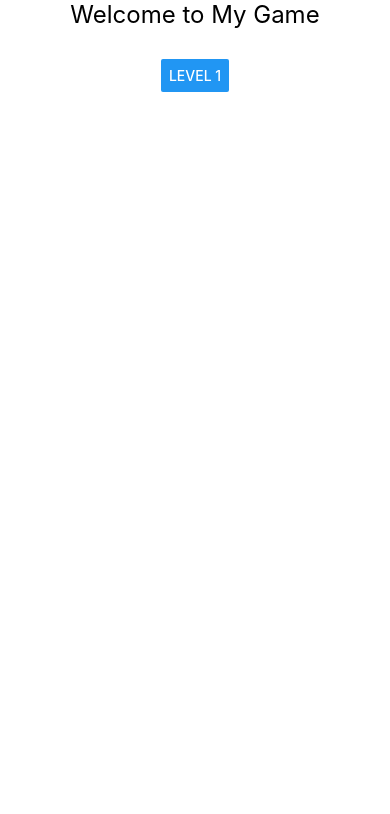
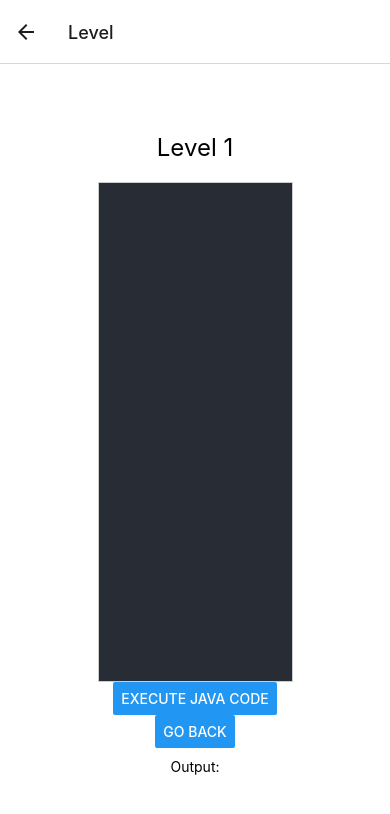
Before and after one commit to BasileDonnay/ProjetMobileII, a React Native app: screen /Level in a window 390 px wide. Shown: the top 814 px of the page. Built offline with nearby package versions, Linux system fonts and the light colour scheme.

Commit message:
added back general level screen

```diff
--- a/App.js
+++ b/App.js
@@ -3,7 +3,7 @@ import { NavigationContainer } from '@react-navigation/native';
 import { createStackNavigator } from '@react-navigation/stack';
 
 import HomeScreen from './HomeScreen'; // Import your HomeScreen component
-import Level1 from './level_data/Level1'; // Import your Level1 component
+import LevelScreen from './level_data/LevelScreen'; // Import your Level1 component
 
 const Stack = createStackNavigator();
 
@@ -12,7 +12,7 @@ export default function App() {
     <NavigationContainer>
       <Stack.Navigator initialRouteName="Home">
         <Stack.Screen name="Home" component={HomeScreen} options={{ headerShown: false }} />
-        <Stack.Screen name="Level1" component={Level1} />
+        <Stack.Screen name="Level" component={LevelScreen} />
       </Stack.Navigator>
     </NavigationContainer>
   );
--- a/HomeScreen.js
+++ b/HomeScreen.js
@@ -7,18 +7,19 @@ import CustomButton from './components/CustomButton';
 function HomeScreen() {
   const navigation = useNavigation();
 
-  const levels = Array.from({ length: 1 }, (_, index) => index + 1);
+  const levels = Array.from({ length: 3 }, (_, index) => index + 1);
 
   return (
     <View style={styles.container}>
-    <Text style={styles.header}>Welcome to My Game</Text>
+    <Text style={styles.header}>Welcome to BaseCode</Text>
     <ScrollView style={styles.scrollView}>
       <View style={styles.row}>
         {levels.map((level) => (
           <View key={level} style={styles.buttonContainer}>
             <CustomButton
               title={`Level ${level}`}
-              onPress={() => navigation.navigate(`Level${level}`)}
+              //onPress={() => navigation.navigate(`Level${level}`)}
+              onPress={() => navigation.navigate('Level', { level })}
             />
           </View>
         ))}
--- /dev/null
+++ b/level_data/LevelScreen.js
@@ -0,0 +1,55 @@
+import React, { useState } from 'react';
+import { View, Text, TextInput } from 'react-native';
+import { useNavigation } from '@react-navigation/native';
+import { styles } from '../styles/Styles'; // Import the styles
+import CustomButton from '../components/CustomButton';
+
+function LevelScreen() {
+  const navigation = useNavigation();
+
+  // State variable to store the Java code
+  const [javaCode, setJavaCode] = useState('');
+
+  // State variable to store the output of the Java code
+  const [output, setOutput] = useState('');
+
+  const goBackToHome = () => {
+    navigation.goBack();
+  };
+
+  const executeJavaCode = async () => {
+    // Send the Java code to the server
+    const response = await fetch("http://localhost:3000/execute", {
+      method: "POST",
+      headers: {
+        "Content-Type": "application/json",
+      },
+      body: JSON.stringify({ code: javaCode }),
+    });
+
+    // Get the output from the server
+    const result = await response.text();
+
+    // Set the output state
+    setOutput(result);
+  };
+
+  return (
+    <View style={styles.container}>
+      <Text style={styles.header}>Level 1</Text>
+      <TextInput
+        multiline
+        style={styles.codeEditor}
+        value={javaCode}
+        onChangeText={(text) => setJavaCode(text)}
+      />
+      <CustomButton title="Execute Java Code" onPress={executeJavaCode} />
+      <CustomButton title="Go Back" onPress={goBackToHome} />
+      <Text style={{ marginTop: 10 }}>Output:</Text>
+
+      <Text>{output}</Text>
+    </View>
+  );
+}
+
+export default LevelScreen;
--- a/level_data/level1.js
+++ /dev/null
@@ -1,96 +0,0 @@
-/*import React, { useState } from 'react';
-import { View, Text, TextInput } from 'react-native';
-import { useNavigation } from '@react-navigation/native';
-import { styles } from '../styles/Styles'; // Import the styles
-import CustomButton from '../components/CustomButton';
-
-function Level1() {
-  const navigation = useNavigation();
-
-  // State variable to store the Java code
-  const [javaCode, setJavaCode] = useState('');
-
-  const goBackToHome = () => {
-    navigation.goBack();
-  };
-
-  const executeJavaCode = () => {
-    // Replace this with your Java code execution logic
-    // You may use a library or a native module to execute Java code
-    const result = 'Java code executed successfully!';
-    alert(result); // Display the result as an alert for demonstration purposes
-  };
-
-  return (
-    <View style={styles.container}>
-      <Text style={styles.header}>Level 1</Text>
-      <TextInput
-        multiline
-        style={styles.codeEditor}
-        value={javaCode}
-        onChangeText={(text) => setJavaCode(text)}
-        placeholder="Enter your Java code here"
-      />
-      <CustomButton title="Execute Java Code" onPress={executeJavaCode} />
-      <CustomButton title="Go Back" onPress={goBackToHome} />
-    </View>
-  );
-}
-
-export default Level1;*/
-
-import React, { useState } from 'react';
-import { View, Text, TextInput } from 'react-native';
-import { useNavigation } from '@react-navigation/native';
-import { styles } from '../styles/Styles'; // Import the styles
-import CustomButton from '../components/CustomButton';
-
-function Level1() {
-  const navigation = useNavigation();
-
-  // State variable to store the Java code
-  const [javaCode, setJavaCode] = useState('');
-
-  // State variable to store the output of the Java code
-  const [output, setOutput] = useState('');
-
-  const goBackToHome = () => {
-    navigation.goBack();
-  };
-
-  const executeJavaCode = async () => {
-    // Send the Java code to the server
-    const response = await fetch("http://localhost:3000/execute", {
-      method: "POST",
-      headers: {
-        "Content-Type": "application/json",
-      },
-      body: JSON.stringify({ code: javaCode }),
-    });
-
-    // Get the output from the server
-    const result = await response.text();
-
-    // Set the output state
-    setOutput(result);
-  };
-
-  return (
-    <View style={styles.container}>
-      <Text style={styles.header}>Level 1</Text>
-      <TextInput
-        multiline
-        style={styles.codeEditor}
-        value={javaCode}
-        onChangeText={(text) => setJavaCode(text)}
-        placeholder="Enter your Java code here"
-      />
-      <CustomButton title="Execute Java Code" onPress={executeJavaCode} />
-      <CustomButton title="Go Back" onPress={goBackToHome} />
-      <Text style={{ marginTop: 10 }}>Output:</Text>
-      <Text>{output}</Text>
-    </View>
-  );
-}
-
-export default Level1;
```
Also changed, not shown: 1 other file (tests, documents, lock files or other folders).
